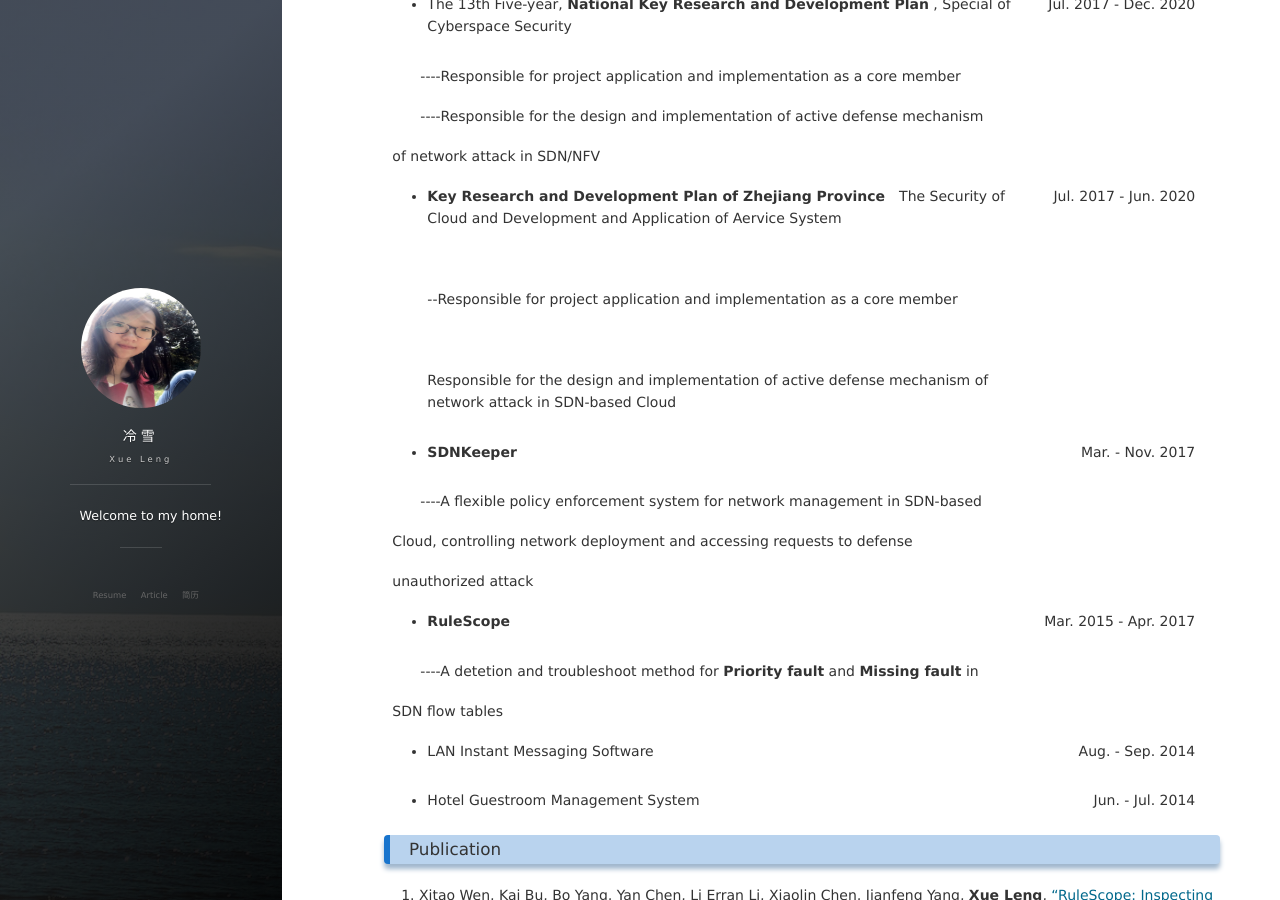
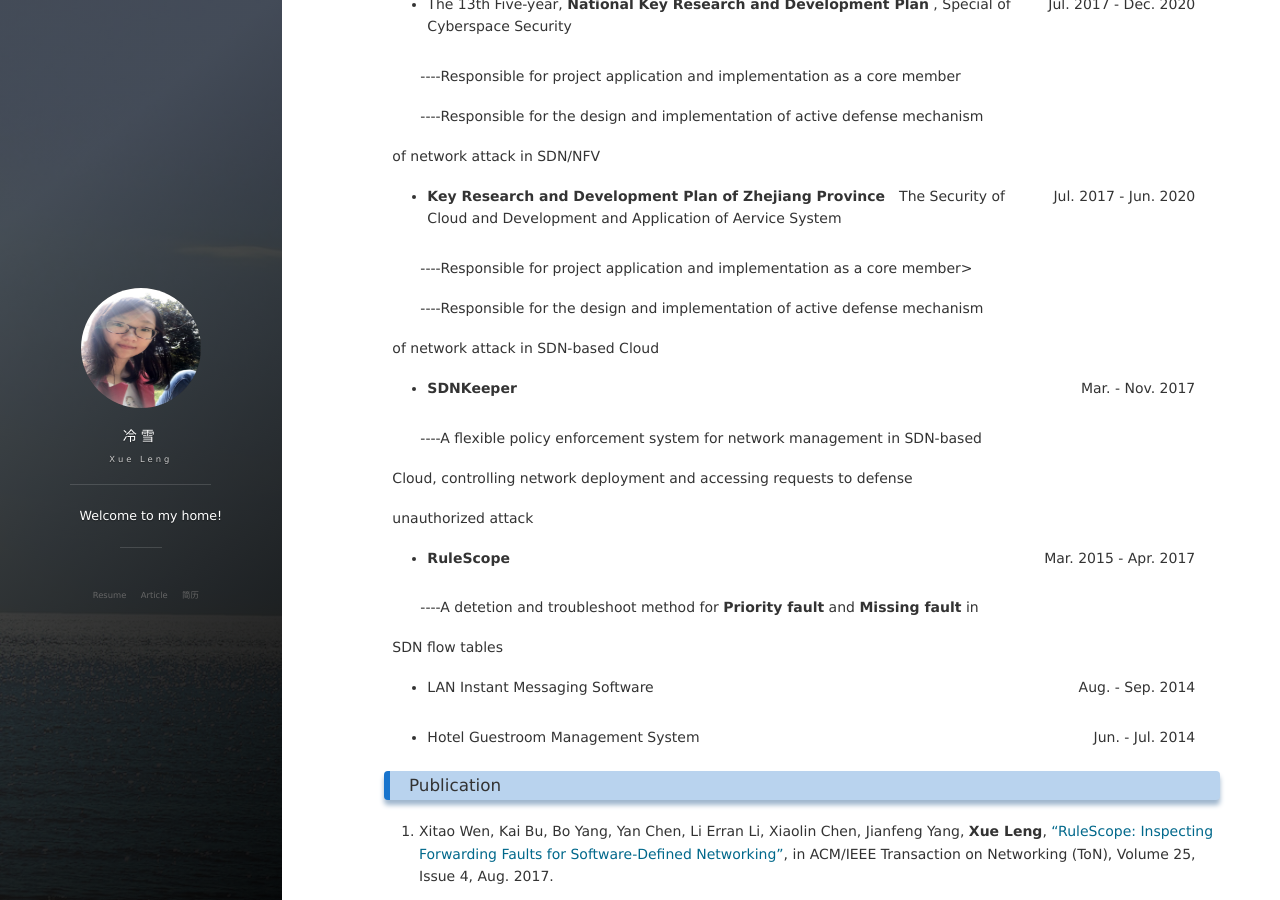
Before and after one commit to lxv458/OldWeb, a Jekyll site: the page built from index.md, in a window 1280 px wide and 900 px high, scrolled down 2144 px. Built offline with Jekyll 4.4.1, drawn with Linux system fonts in a browser that asks for light colours; nearby versions of some CDN libraries; our own code applies the rules of GitHub Pages for plain Markdown files; the list of posts is cut into pages by our own code; comment, search, counter and statistics services are not loaded.

Commit message:
complete resume in English

```diff
--- a/index.md
+++ b/index.md
@@ -161,10 +161,10 @@ title: Resume
     <td align="right" rowspan="3" style="vertical-align: text-top">Jul. 2017&nbsp;-&nbsp;Jun. 2020</td>
   </tr>
   <tr>
-    <td align="left">&emsp;&emsp;<ul style="list-style-type: none"><li>--Responsible for project application and implementation as a core member</li></ul></td>
+    <td align="left">&emsp;&emsp;----Responsible for project application and implementation as a core member></td>
   </tr>
   <tr>
-    <td align="left">&emsp;&emsp;<ul style="list-style-type: none"><li>Responsible for the design and implementation of active defense mechanism of network attack in SDN-based Cloud</li></ul></td>
+    <td align="left">&emsp;&emsp;----Responsible for the design and implementation of active defense mechanism of network attack in SDN-based Cloud</td>
   </tr>
   <tr>
     <td align="left"><ul><li><strong>SDNKeeper</strong></li></ul></td>
```
